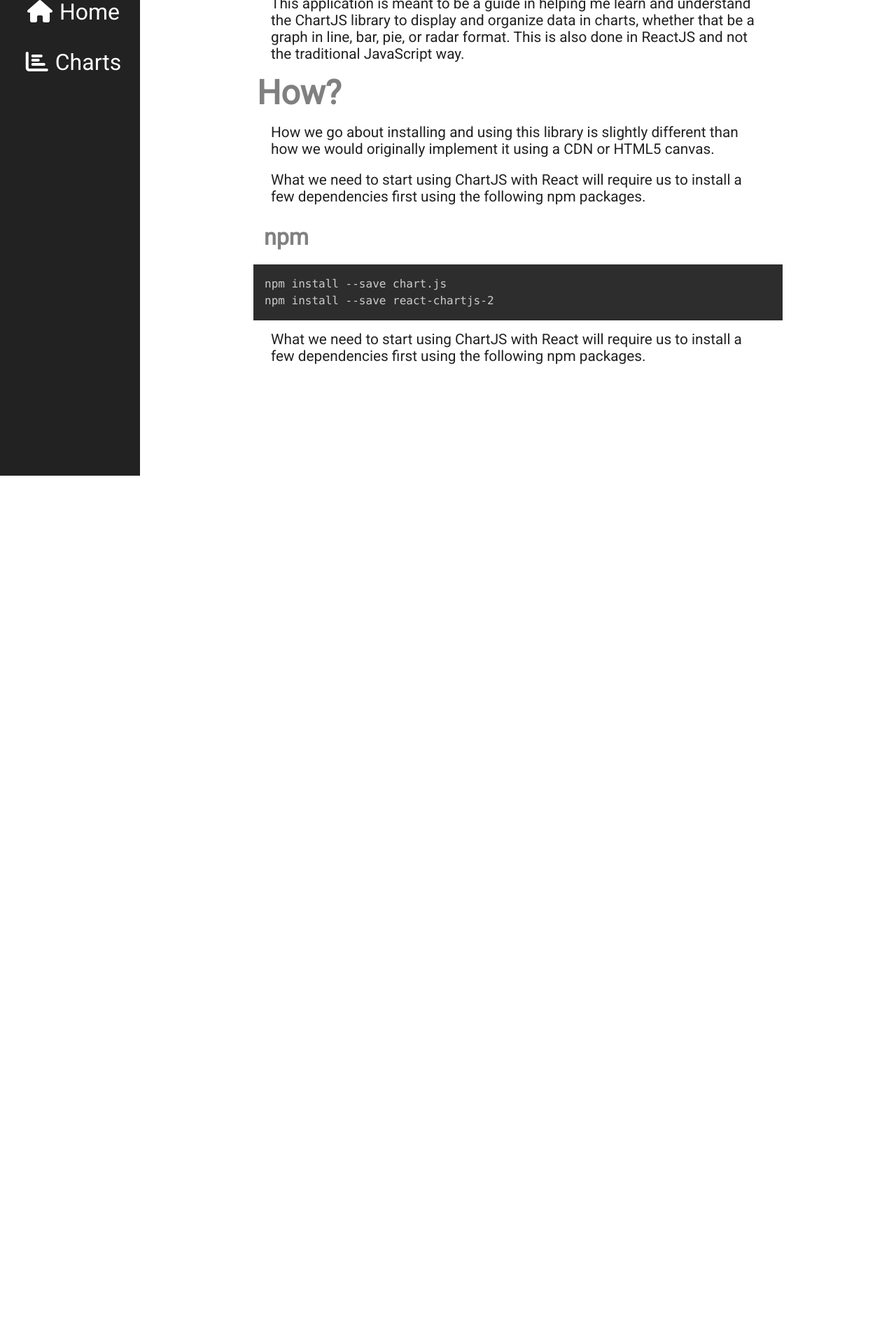
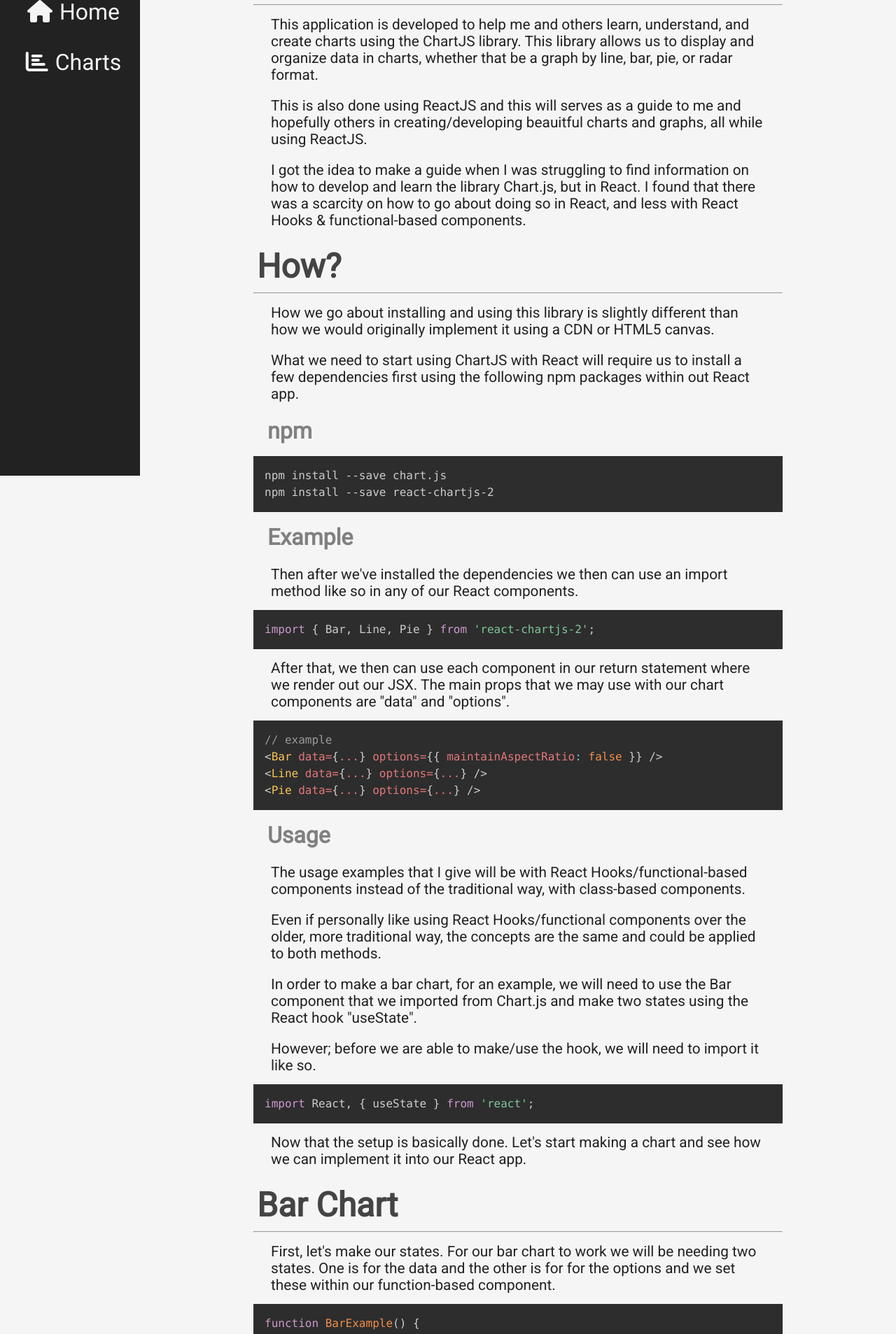
Before and after one commit to Kasador/chart-js, a React (Create React App) app: page / in a window 1280 px wide. Shown: the part 120-2027 px from the top of the page at 70% size. Before the commit the page ends 800 px from the top, so only its background shows below. Built offline with nearby package versions, Linux system fonts and the light colour scheme.

Commit message:
Added: home docs and bar chart on charts page.

```diff
--- a/package.json
+++ b/package.json
@@ -10,6 +10,7 @@
     "react-dom": "^16.8.6",
     "react-router": "^5.0.1",
     "react-router-dom": "^5.0.1",
+    "react-router-transition": "^1.3.0",
     "react-scripts": "3.0.1",
     "react-syntax-highlighter": "^11.0.2"
   },
--- a/public/index.html
+++ b/public/index.html
@@ -4,7 +4,7 @@
     <meta charset="UTF-8">
     <meta name="viewport" content="width=device-width, initial-scale=1.0">
     <meta http-equiv="X-UA-Compatible" content="ie=edge">
-    <title>Demographics | ChartJS</title>
+    <title>Guide | ChartJS in React</title>
     <script src="https://kit.fontawesome.com/a52fd06b60.js"></script>
     <link href="https://fonts.googleapis.com/css?family=Roboto&display=swap" rel="stylesheet">
 </head>
--- /dev/null
+++ b/src/Assets/Components/BarChart.js
@@ -0,0 +1,63 @@
+import React, { useState } from 'react';
+import { Bar, Line, Pie } from 'react-chartjs-2';
+
+function BarChart() {
+    // set data
+    const [chartData, setChartData] = useState({
+        labels: ['label 1', 'label 2', 'label 3', 'label 4'],
+        datasets: [
+            {
+                label: 'test label',
+                data: [
+                    48,
+                    35,
+                    73,
+                    82
+                ],
+                backgroundColor: [
+                    'rgba(255, 99, 132, 0.6)',
+                    'rgba(54, 162, 235, 0.6)',
+                    'rgba(255, 206, 86, 0.6)',
+                    'rgba(75, 192, 192, 0.6)'
+                ],
+                borderWidth: 3
+            }
+        ]
+    });
+    // set options
+    const [options, setOptions] = useState({
+        options: {
+            scales: {
+                yAxes: [
+                    {
+                        ticks: {
+                            beginAtZero: true
+                        }
+                    }
+                ]
+            },
+            title: {
+                display: true,
+                text: 'Data Orgranized In Bars',
+                fontSize: 25
+            },
+            legend: {
+                display: true,
+                position: 'top'
+            }
+        }
+    });
+
+    // return chart
+    return (
+        <div className="BarChart">
+            <Bar
+                type={'horizontalBar'}
+                data={chartData}
+                options={options.options}
+                />
+        </div>
+    );
+}
+
+export default BarChart;
--- a/src/Assets/Components/Charts.js
+++ b/src/Assets/Components/Charts.js
@@ -1,5 +1,5 @@
 import React from 'react';
-import Graph from '../Components/Graph';
+import Bar from './BarChart';
 
 function Charts() {
     return (
@@ -8,9 +8,11 @@ function Charts() {
                 <h1>Charts</h1>
                 <span>version 1.0.0</span>
             </div>
-            <br></br>
-            <p>Lorem ipsum dolor sit amet, consectetur adipiscing elit, sed do eiusmod tempor incididunt ut labore et dolore magna aliqua. Ut enim ad minim veniam, quis nostrud exercitation ullamco laboris nisi ut aliquip ex ea commodo consequat. Duis aute irure dolor in reprehenderit in voluptate velit esse cillum dolore eu fugiat nulla pariatur. Excepteur sint occaecat cupidatat non proident, sunt in culpa qui officia deserunt mollit anim id est laborum.</p>
-            <Graph />
+            <div className="ChartsWrapper">
+                <h1>Bar Chart</h1>
+                <hr></hr>
+                <Bar />
+            </div>
         </div>
     );
 }
--- a/src/Assets/Components/Graph.js
+++ /dev/null
@@ -1,11 +0,0 @@
-import React from 'react';
-
-function Graph() {
-    return (
-        <div className="Graph">
-
-        </div>
-    );
-}
-
-export default Graph;
--- a/src/Assets/Components/Home.js
+++ b/src/Assets/Components/Home.js
@@ -7,10 +7,33 @@ function Home() {
     const npm =
     `npm install --save chart.js
 npm install --save react-chartjs-2`;
-    const example =
-    `function test() {
-    let testVar = 23;
-};`;
+
+    const importString = "import { Bar, Line, Pie } from 'react-chartjs-2';";
+
+    const jsx =
+    `// example
+<Bar data={...} options={{ maintainAspectRatio: false }} />
+<Line data={...} options={...} />
+<Pie data={...} options={...} />`;
+
+    const importHook = "import React, { useState } from 'react';";
+
+    const barStateSet =
+    `function BarExample() {
+    // set data
+    const [barData, setBarData] = useState({});
+
+    // set options
+    const [barOptions, setBarOptions] = useState({});
+
+    // return JSX
+    return (
+        <div className="BarExample">
+
+        </div>
+    );
+}`;
+
     return (
         <div className="Home">
             <div className="PageTitles">
@@ -19,15 +42,42 @@ npm install --save react-chartjs-2`;
             </div>
             <div className="HomeMain">
                 <h1>Why?</h1>
-                <p>This application is meant to be a guide in helping me learn and understand the ChartJS library to display and organize data in charts, whether that be a graph in line, bar, pie, or radar format. This is also done in ReactJS and not the traditional JavaScript way.</p>
+                <hr></hr>
+                <p>This application is developed to help me and others learn, understand, and create charts using the ChartJS library. This library allows us to display and organize data in charts, whether that be a graph by line, bar, pie, or radar format.</p>
+                <p>This is also done using ReactJS and this will serves as a guide to me and hopefully others in creating/developing beauitful charts and graphs, all while using ReactJS.</p>
+                <p>I got the idea to make a guide when I was struggling to find information on how to develop and learn the library Chart.js, but in React. I found that there was a scarcity on how to go about doing so in React, and less with React Hooks & functional-based components.</p>
                 <h1>How?</h1>
+                <hr></hr>
                 <p>How we go about installing and using this library is slightly different than how we would originally implement it using a CDN or HTML5 canvas.</p>
-                <p>What we need to start using ChartJS with React will require us to install a few dependencies first using the following npm packages.</p>
+                <p>What we need to start using ChartJS with React will require us to install a few dependencies first using the following npm packages within out React app.</p>
                 <h2>npm</h2>
                 <SyntaxHighlighter style={tomorrow}>
                     {npm}
                 </SyntaxHighlighter>
-                <p>What we need to start using ChartJS with React will require us to install a few dependencies first using the following npm packages.</p>
+                <h2>Example</h2>
+                <p>Then after we've installed the dependencies we then can use an import method like so in any of our React components.</p>
+                <SyntaxHighlighter language="javascript" style={tomorrow}>
+                    {importString}
+                </SyntaxHighlighter>
+                <p>After that, we then can use each component in our return statement where we render out our JSX. The main props that we may use with our chart components are "data" and "options".</p>
+                <SyntaxHighlighter language="jsx" style={tomorrow}>
+                    {jsx}
+                </SyntaxHighlighter>
+                <h2>Usage</h2>
+                <p>The usage examples that I give will be with React Hooks/functional-based components instead of the traditional way, with class-based components.</p>
+                <p>Even if personally like using React Hooks/functional components over the older, more traditional way, the concepts are the same and could be applied to both methods.</p>
+                <p>In order to make a bar chart, for an example, we will need to use the Bar component that we imported from Chart.js and make two states using the React hook "useState".</p>
+                <p>However; before we are able to make/use the hook, we will need to import it like so.</p>
+                <SyntaxHighlighter language="javascript" style={tomorrow}>
+                    {importHook}
+                </SyntaxHighlighter>
+                <p>Now that the setup is basically done. Let's start making a chart and see how we can implement it into our React app.</p>
+                <h1>Bar Chart</h1>
+                <hr></hr>
+                <p>First, let's make our states. For our bar chart to work we will be needing two states. One is for the data and the other is for for the options and we set these within our function-based component.</p>
+                <SyntaxHighlighter language="jsx" style={tomorrow}>
+                    {barStateSet}
+                </SyntaxHighlighter>
             </div>
         </div>
     );
--- a/src/Assets/Main/App.js
+++ b/src/Assets/Main/App.js
@@ -1,5 +1,5 @@
 import React from 'react';
-import { BrowserRouter as Router, Route, Switch } from 'react-router-dom';
+import { BrowserRouter as Router, Route } from 'react-router-dom';
 import Nav from '../Components/Nav';
 import Charts from '../Components/Charts';
 import Home from '../Components/Home';
@@ -11,10 +11,8 @@ function App() {
             <Nav />
             <div className="AppContainerWrapper">
                 <div className="AppContainer">
-                    <Switch>
-                        <Route path="/" exact component={Home} />
-                        <Route path="/charts" component={Charts} />
-                    </Switch>
+                    <Route path="/" exact component={Home} />
+                    <Route path="/charts" component={Charts} />
                 </div>
             </div>
         </div>
--- a/src/index.scss
+++ b/src/index.scss
@@ -1,8 +1,9 @@
 // colors
+$black: #222;
+$white: whitesmoke;
 $gray: #ccc;
-$code-background: #F7F7F7;
-$black: #222;
-$white: #fff;
+$h1: #444;
+$h2: gray;
 
 // body
 body {
@@ -30,13 +31,14 @@ body {
         font-size: 3rem;
         font-weight: 900;
         padding: 5px;
-        color: gray;
+        margin-top: 20px;
+        color: $h1;
     }
     h2 {
         font-size: 2.0rem;
         font-weight: 900;
-        padding: 15px;
-        color: gray;
+        margin: 20px;
+        color: $h2;
     }
     p {
         padding: 5px;
@@ -86,6 +88,18 @@ body {
 .Charts {
     width: 100%;
 }
+.ChartsWrapper {
+    width: 100%;
+
+    h1 {
+        font-size: 2.5rem;
+        margin: 20px;
+        color: $h1;
+    }
+    hr {
+        margin: 20px;
+    }
+}
 // page titles
 .PageTitles {
     font-size: 1.2rem;
```
Also changed, not shown: 1 other file (tests, documents, lock files or other folders).
